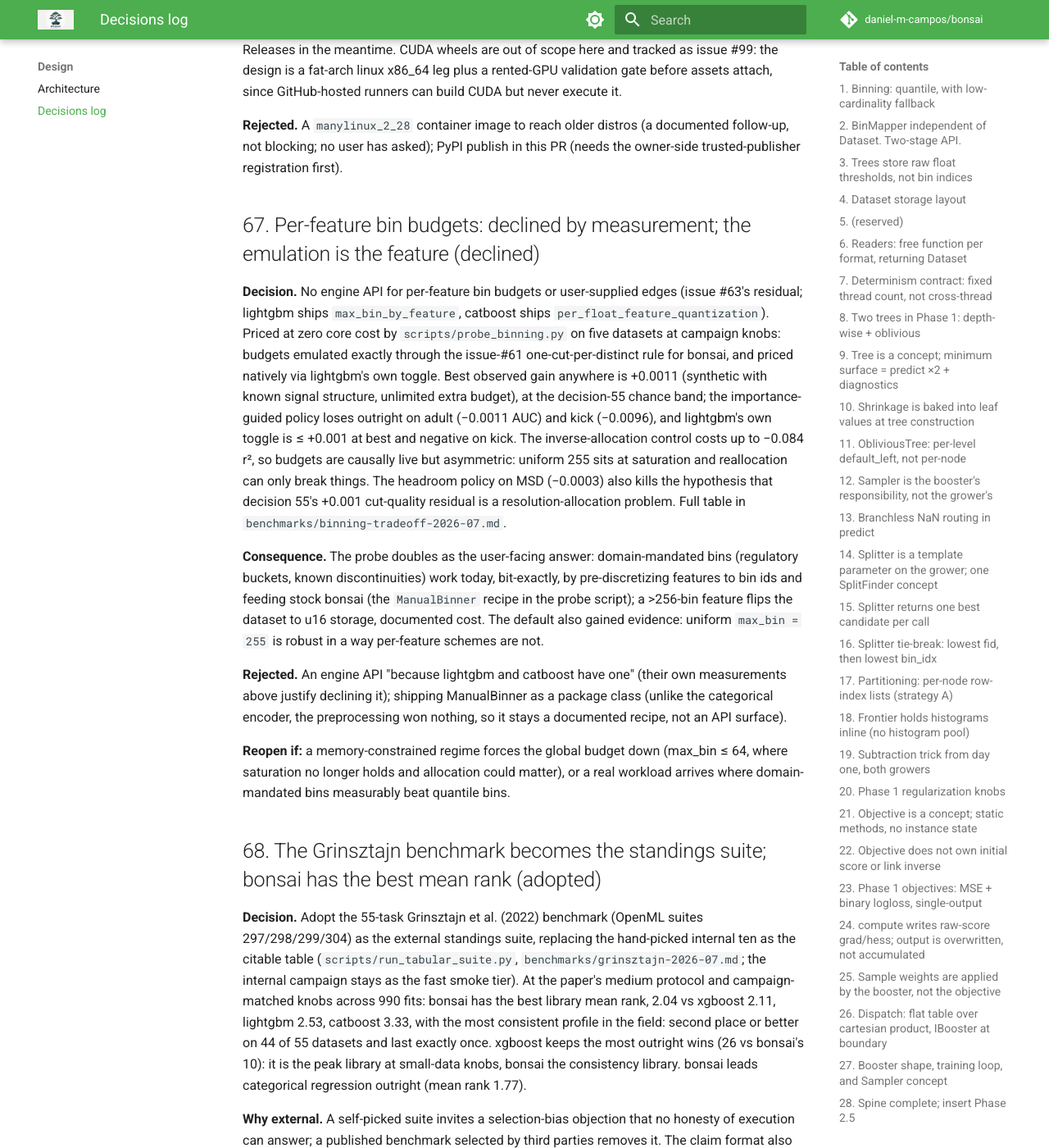
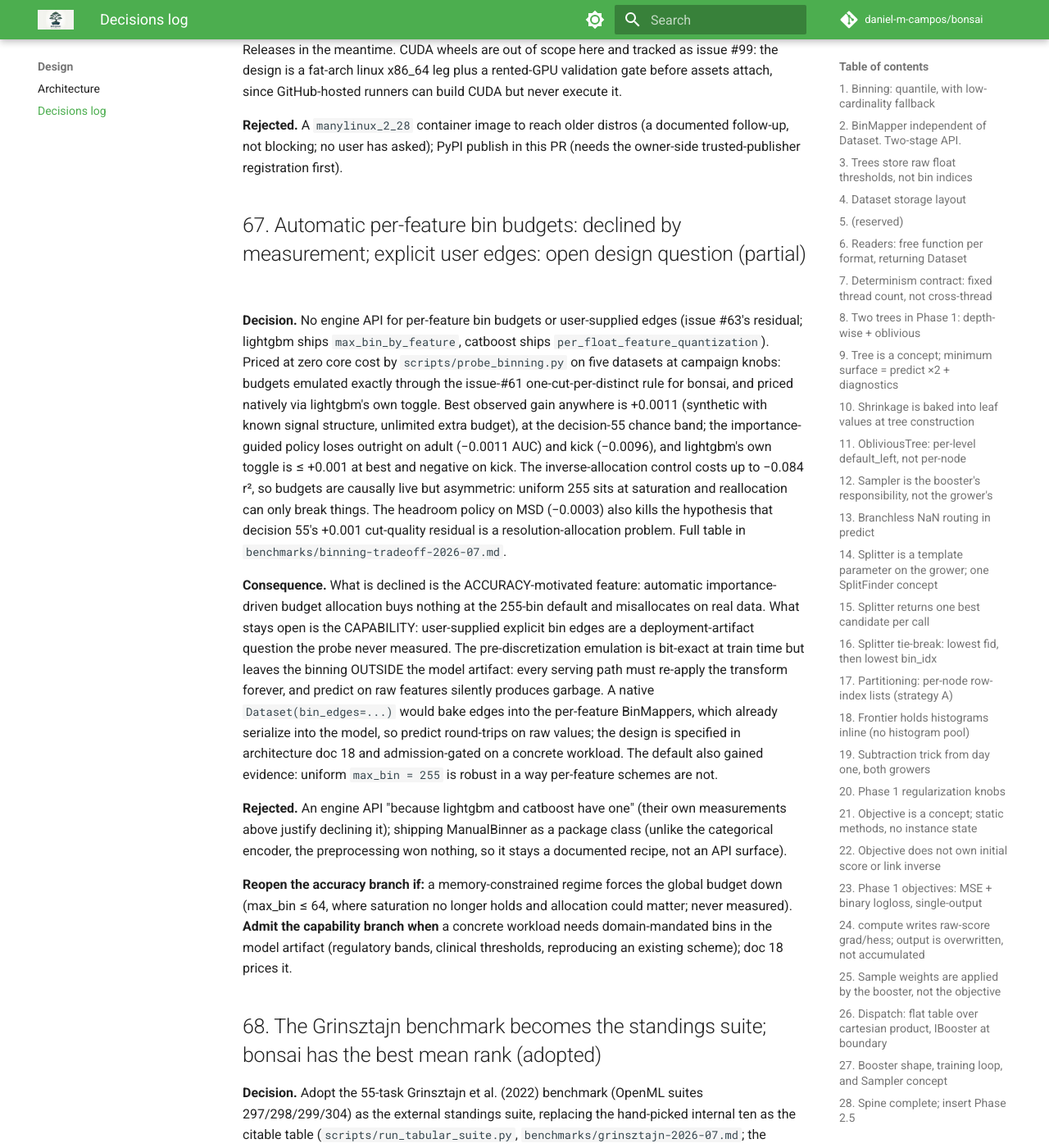
Before and after one commit to daniel-m-campos/bonsai, an MkDocs documentation site: the page built from docs/decisions.md, in a window 1280 px wide and 1400 px high, scrolled down 43877 px. Shown: the whole window at 82% size. Built offline with MkDocs 1.6.1 and Material for MkDocs 9.7.7, drawn with Linux system fonts in a browser that asks for light colours; comment, search, counter and statistics services are not loaded.

Commit message:
docs: decision 67 amended to partial; manual-bin-edges design doc (arch 18)
The probe refuted accuracy-motivated automatic budgets; it never
adjudicated the capability of explicit user edges, whose real difference
is the deployment artifact: emulated bins live outside the model and
predict-on-raw silently mis-predicts, native edges would serialize inside
the mappers like fitted cuts do today. Doc 18 specs the API (from_cuts
constructor, per-column override map, no format bump, 100-150 lines) and
its admission gate: a concrete workload, not an accuracy delta.

Claude-Session: https://claude.ai/code/session_01SfgWZ7ftZV7aJJh87NXR72

```diff
--- a/docs/decisions.md
+++ b/docs/decisions.md
@@ -935,15 +935,15 @@ That reframed the question from kernel speed to the whole **accuracy-vs-time fro
 
 **Rejected.** A `manylinux_2_28` container image to reach older distros (a documented follow-up, not blocking; no user has asked); PyPI publish in this PR (needs the owner-side trusted-publisher registration first).
 
-## 67. Per-feature bin budgets: declined by measurement; the emulation is the feature (declined)
+## 67. Automatic per-feature bin budgets: declined by measurement; explicit user edges: open design question (partial)
 
 **Decision.** No engine API for per-feature bin budgets or user-supplied edges (issue #63's residual; lightgbm ships `max_bin_by_feature`, catboost ships `per_float_feature_quantization`). Priced at zero core cost by `scripts/probe_binning.py` on five datasets at campaign knobs: budgets emulated exactly through the issue-#61 one-cut-per-distinct rule for bonsai, and priced natively via lightgbm's own toggle. Best observed gain anywhere is +0.0011 (synthetic with known signal structure, unlimited extra budget), at the decision-55 chance band; the importance-guided policy loses outright on adult (−0.0011 AUC) and kick (−0.0096), and lightgbm's own toggle is ≤ +0.001 at best and negative on kick. The inverse-allocation control costs up to −0.084 r², so budgets are causally live but asymmetric: uniform 255 sits at saturation and reallocation can only break things. The headroom policy on MSD (−0.0003) also kills the hypothesis that decision 55's +0.001 cut-quality residual is a resolution-allocation problem. Full table in `benchmarks/binning-tradeoff-2026-07.md`.
 
-**Consequence.** The probe doubles as the user-facing answer: domain-mandated bins (regulatory buckets, known discontinuities) work today, bit-exactly, by pre-discretizing features to bin ids and feeding stock bonsai (the `ManualBinner` recipe in the probe script); a >256-bin feature flips the dataset to u16 storage, documented cost. The default also gained evidence: uniform `max_bin = 255` is robust in a way per-feature schemes are not.
+**Consequence.** What is declined is the ACCURACY-motivated feature: automatic importance-driven budget allocation buys nothing at the 255-bin default and misallocates on real data. What stays open is the CAPABILITY: user-supplied explicit bin edges are a deployment-artifact question the probe never measured. The pre-discretization emulation is bit-exact at train time but leaves the binning OUTSIDE the model artifact: every serving path must re-apply the transform forever, and predict on raw features silently produces garbage. A native `Dataset(bin_edges=...)` would bake edges into the per-feature BinMappers, which already serialize into the model, so predict round-trips on raw values; the design is specified in architecture doc 18 and admission-gated on a concrete workload. The default also gained evidence: uniform `max_bin = 255` is robust in a way per-feature schemes are not.
 
 **Rejected.** An engine API "because lightgbm and catboost have one" (their own measurements above justify declining it); shipping ManualBinner as a package class (unlike the categorical encoder, the preprocessing won nothing, so it stays a documented recipe, not an API surface).
 
-**Reopen if:** a memory-constrained regime forces the global budget down (max_bin ≤ 64, where saturation no longer holds and allocation could matter), or a real workload arrives where domain-mandated bins measurably beat quantile bins.
+**Reopen the accuracy branch if:** a memory-constrained regime forces the global budget down (max_bin ≤ 64, where saturation no longer holds and allocation could matter; never measured). **Admit the capability branch when** a concrete workload needs domain-mandated bins in the model artifact (regulatory bands, clinical thresholds, reproducing an existing scheme); doc 18 prices it.
 ## 68. The Grinsztajn benchmark becomes the standings suite; bonsai has the best mean rank (adopted)
 
 **Decision.** Adopt the 55-task Grinsztajn et al. (2022) benchmark (OpenML suites 297/298/299/304) as the external standings suite, replacing the hand-picked internal ten as the citable table (`scripts/run_tabular_suite.py`, `benchmarks/grinsztajn-2026-07.md`; the internal campaign stays as the fast smoke tier). At the paper's medium protocol and campaign-matched knobs across 990 fits: bonsai has the best library mean rank, 2.04 vs xgboost 2.11, lightgbm 2.53, catboost 3.33, with the most consistent profile in the field: second place or better on 44 of 55 datasets and last exactly once. xgboost keeps the most outright wins (26 vs bonsai's 10): it is the peak library at small-data knobs, bonsai the consistency library. bonsai leads categorical regression outright (mean rank 1.77).
```
Also changed, not shown: benchmarks/binning-tradeoff-2026-07.md (+1 -1 lines), docs/architecture/18-manual-bin-edges.md (added, +33 -0 lines).
